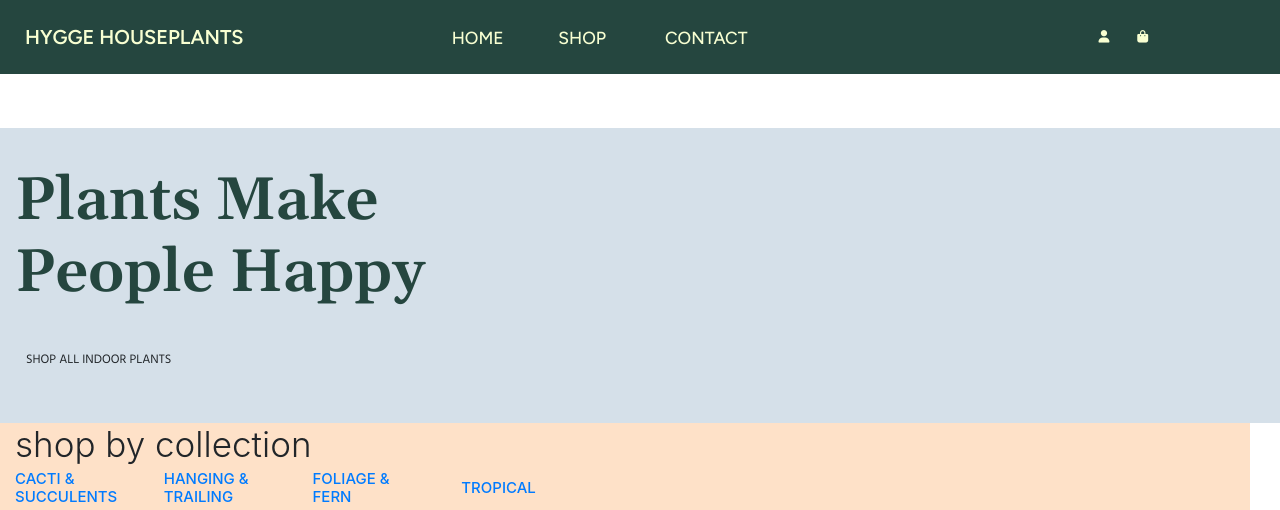
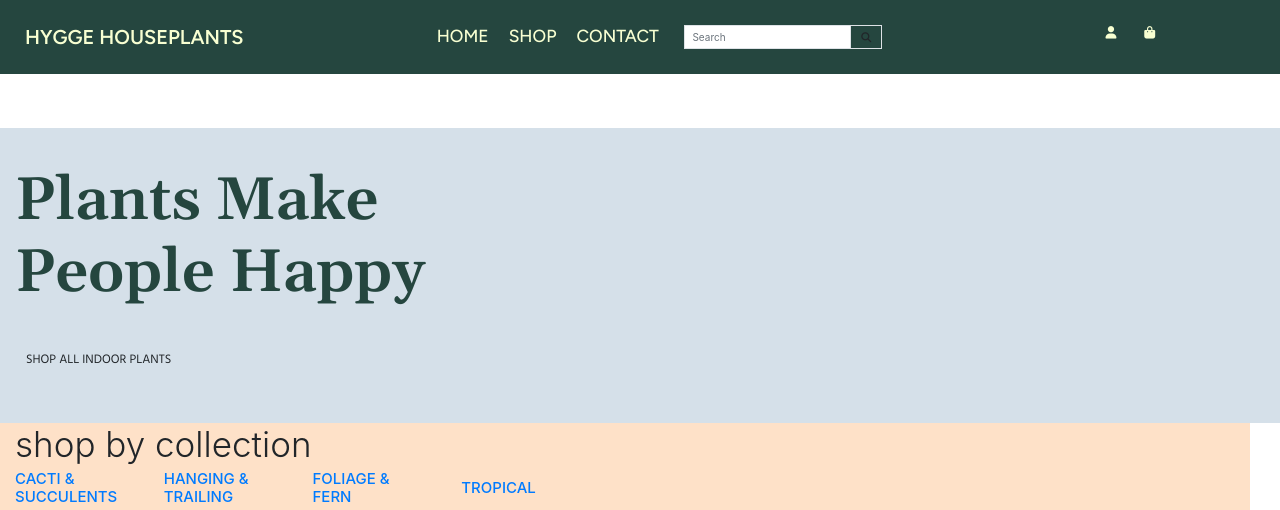
Before and after one commit to rachelcluke/hygge-houseplants, a Django app: page / in a window 1280 px wide. Shown: the top 510 px of the page. Run offline with Django 3.2, Linux system fonts and the light colour scheme; parts of the project's set-up code (start-up, migrations or seed data) failed here and were passed over; some libraries are stand-ins or nearby versions.

Commit message:
main-nav.html component aded to base.html

```diff
--- a/templates/base.html
+++ b/templates/base.html
@@ -38,91 +38,7 @@
   </head>
   <body>
     <header class="container-fluid fixed-top">
-        <div class="row">
-            <div class="col-12 col-lg-4 my-auto py-1 py-lg-0 text-center text-lg-left">
-                <a href="{% url 'home' %}" class="nav-link main-logo-link">
-                    <h2 class="logo-font my-0">HYGGE HOUSEPLANTS</h2>
-                </a>
-            </div>
-
-            <!-- TODO: replace href -->
-            <div class="col-3 col-lg-1 my-auto py-1 py-lg-0 text-center text-lg-left">
-                <a href="{% url 'home' %}" class="nav-link">
-                    <h3 class="my-0">Home</h2>
-                </a>
-            </div>
-
-             <!-- TODO: replace href -->
-            <div class="col-3 col-lg-1 my-auto py-1 py-lg-0 text-center text-lg-left">
-                <a href="{% url 'products' %}" class="nav-link">
-                    <h3 class="my-0">Shop</h2>
-                </a>
-            </div>
-
-            <!-- TODO: replace href -->
-            <div class="col-3 col-lg-1 my-auto py-1 py-lg-0 text-center text-lg-left">
-                <a href="{% url 'home' %}" class="nav-link">
-                    <h3 class="my-0">Contact</h2>
-                </a>
-            </div>
-            <!-- TODO: Relocate search bar
-            <div class="col-12 col-lg-4 my-auto py-1 py-lg-0">
-                <form method="GET" action="">
-                    <div class="input-group w-100">
-                        <input class="form-control border border-black rounded-0" type="text" name="q" placeholder="Search">
-                        <div class="input-group-append">
-                            <button class="form-control btn btn-black border border-black rounded-0" type="submit">
-                                <span class="icon">
-                                    <i class="fas fa-search"></i>
-                                </span>
-                            </button>
-                        </div>
-                    </div>
-                </form>
-            </div>
-            -->
-            <div class="col-12 col-lg-4 my-auto py-1 py-lg-0">
-                <ul class="list-inline list-unstyled text-center text-lg-right my-0">
-                    <li class="list-inline-item dropdown">
-                        <a class="nav-link" href="#" id="user-options" data-toggle="dropdown" aria-haspopup="true" aria-expanded="false">
-                            <div class="text-center">
-                                <div><i class="fas fa-user fa-lg"></i></div>
-                                <!-- TODO: Change bottom text to be username (if logged in) -->
-                                <!--<p class="my-0">My Account</p>-->
-                            </div>
-                        </a>
-                        <div class="dropdown-menu border-0" aria-labelledby="user-options">
-                            {% if request.user.is_authenticated %}
-                                {% if request.user.is_superuser %}
-                                    <a href="" class="dropdown-item">Admin</a>
-                                {% endif %}
-                                <a href="" class="dropdown-item">My Profile</a>
-                                <a href="{% url 'account_logout' %}" class="dropdown-item">Logout</a>
-                            {% else %}
-                                <a href="{% url 'account_signup' %}" class="dropdown-item">Register</a>
-                                <a href="{% url 'account_login' %}" class="dropdown-item">Login</a>
-                            {% endif %}
-                        </div>
-                    </li>
-                    <li class="list-inline-item">
-                        <a class="{% if grand_total %}text-info font-weight-bold{% else %}{% endif %} nav-link" href="">
-                            <div class="text-center">
-                                <div><i class="fas fa-shopping-bag fa-lg"></i></div>
-                                <!-- TODO: change to number of items in basket
-                                <p class="my-0">
-
-                                    {% if grand_total %}
-                                        ${{ grand_total|floatformat:2 }}
-                                    {% else %}
-                                        £0.00
-                                    {% endif %}
-                                </p> -->
-                            </div>
-                        </a>
-                    </li>
-                </ul>
-            </div>
-        </div>
+        {% include 'includes/main-nav.html' %}
     </header>
 
     <!-- TODO: Add banner here -->
--- /dev/null
+++ b/templates/includes/main-nav.html
@@ -0,0 +1,87 @@
+<div class="row" id="main-nav">
+    <div class="col-12 col-lg-4 my-auto py-1 py-lg-0 text-center text-lg-left">
+        <a href="{% url 'home' %}" class="nav-link main-logo-link">
+            <h2 class="logo-font my-0">HYGGE HOUSEPLANTS</h2>
+        </a>
+    </div>
+
+    <li class="nav-item dropdown list-unstyled">
+        <a href="{% url 'home' %}" class="nav-link">
+            <h3 class="my-0">Home</h2>
+        </a>
+    </li>
+
+    <li class="nav-item dropdown list-unstyled">
+        <a class="nav-link" href="{% url 'products' %}" id="shop-link" data-toggle="dropdown" aria-haspopup="true" aria-expanded="false">
+            <h3 class="my-0">Shop</h2>
+        </a>
+        <div class="dropdown-menu border-0" aria-labelledby="shop-link">
+            <a href="{% url 'products' %}" class="dropdown-item">Shop All</a>
+            <a href="" class="dropdown-item">Cacti & Succulents</a>
+            <a href="" class="dropdown-item">Hanging & Trailing</a>
+            <a href="" class="dropdown-item">Foliage & Fern</a>
+            <a href="" class="dropdown-item">Tropical</a>
+            <a href="" class="dropdown-item">SALE</a>
+        </div>
+    </li>
+
+    <!-- TODO: replace href -->
+    <li class="nav-item dropdown list-unstyled">
+        <a href="{% url 'home' %}" class="nav-link">
+            <h3 class="my-0">Contact</h2>
+        </a>
+    </li>
+    <div class="col-12 col-lg-4 my-auto py-1 py-lg-0">
+        <form method="GET" action="">
+            <div class="input-group w-50">
+                <input class="form-control border border-black rounded-0" type="text" name="q" placeholder="Search">
+                <div class="input-group-append">
+                    <button class="form-control btn btn-black border border-black rounded-0" type="submit">
+                        <span class="icon">
+                            <i class="fas fa-search"></i>
+                        </span>
+                    </button>
+                </div>
+            </div>
+        </form>
+    </div>
+    <ul class="list-inline list-unstyled text-center text-lg-right my-0">
+        <li class="list-inline-item dropdown">
+            <a class="nav-link" href="#" id="user-options" data-toggle="dropdown" aria-haspopup="true" aria-expanded="false">
+                <div class="text-center">
+                    <div><i class="fas fa-user fa-lg"></i></div>
+                    <!-- TODO: Change bottom text to be username (if logged in) -->
+                    <!--<p class="my-0">My Account</p>-->
+                </div>
+            </a>
+            <div class="dropdown-menu border-0" aria-labelledby="user-options">
+                {% if request.user.is_authenticated %}
+                    {% if request.user.is_superuser %}
+                        <a href="" class="dropdown-item">Admin</a>
+                    {% endif %}
+                    <a href="" class="dropdown-item">My Profile</a>
+                    <a href="{% url 'account_logout' %}" class="dropdown-item">Logout</a>
+                {% else %}
+                    <a href="{% url 'account_signup' %}" class="dropdown-item">Register</a>
+                    <a href="{% url 'account_login' %}" class="dropdown-item">Login</a>
+                {% endif %}
+            </div>
+        </li>
+        <li class="list-inline-item">
+            <a class="{% if grand_total %}text-info font-weight-bold{% else %}{% endif %} nav-link" href="">
+                <div class="text-center">
+                    <div><i class="fas fa-shopping-bag fa-lg"></i></div>
+                    <!-- TODO: change to number of items in basket
+                    <p class="my-0">
+
+                        {% if grand_total %}
+                            ${{ grand_total|floatformat:2 }}
+                        {% else %}
+                            £0.00
+                        {% endif %}
+                    </p> -->
+                </div>
+            </a>
+        </li>
+    </ul>
+</div>
```
